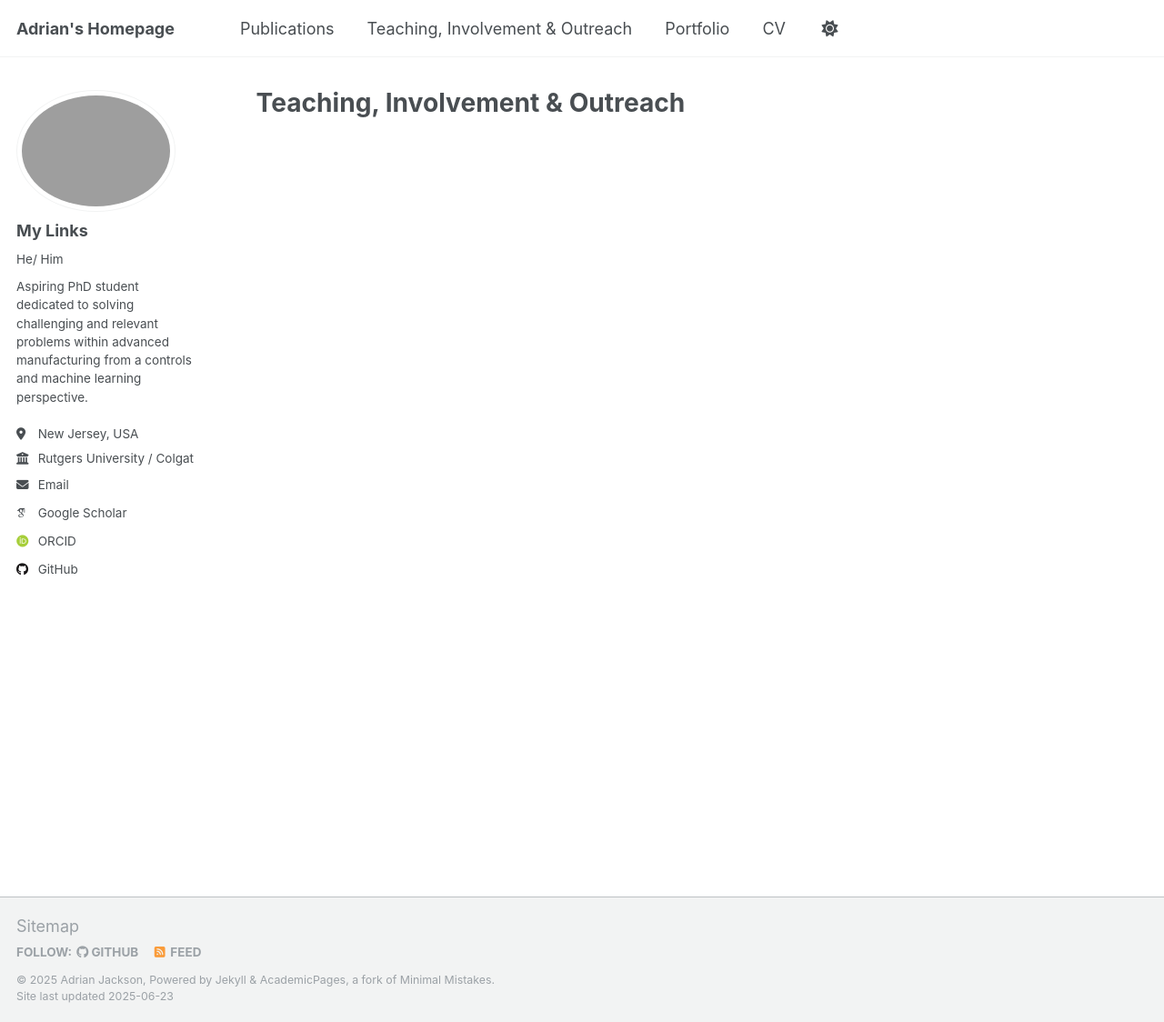
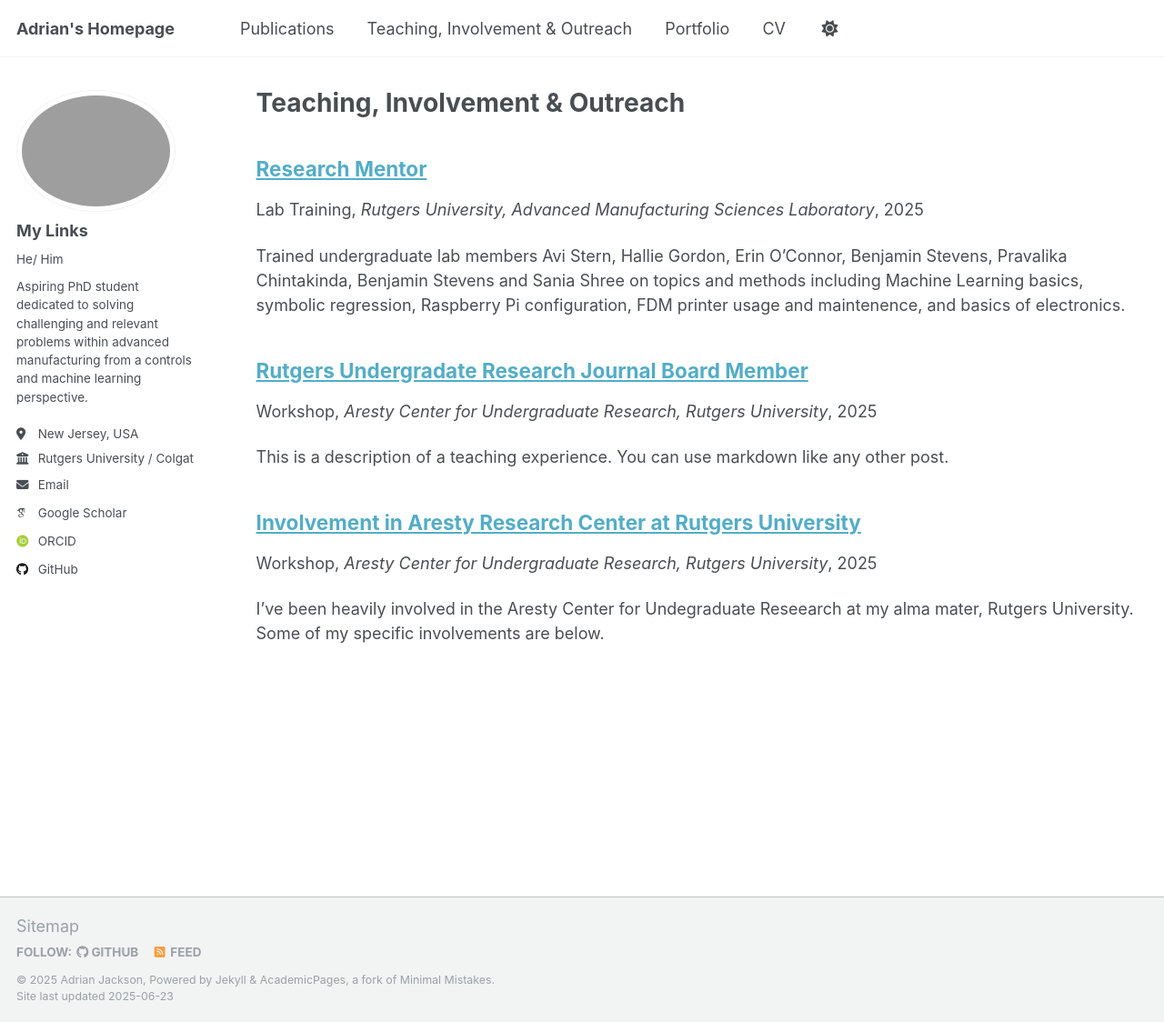
Before and after one commit to adrian-jackson/adrian-jackson.github.io, a Jekyll site: the page built from _pages/teaching.html, in a window 1280 px wide and 1124 px high. Shown: the whole window at 91% size. Built offline with Jekyll 4.4.1, drawn with Linux system fonts in a browser that asks for light colours; some web fonts are replaced; a file with an impossible date is left out.

Commit message:
teaching & talks

```diff
--- a/_teaching/2022-UG-mentor.md
+++ b/_teaching/2022-UG-mentor.md
@@ -4,11 +4,10 @@ collection: teaching
 type: "Lab Training"
 permalink: /teaching/2022-UG-mentor
 venue: "Rutgers University, Advanced Manufacturing Sciences Laboratory"
-date: '2022 - Present'
+date_range: '2022 - Present'
 location: "New Brunswick, USA"
 ---
 
-Trained undergraduate lab members Avi Stern, Hallie Gordon, Erin O'Connor, Benjamin Stevens, Pravalika Chintakinda, Benjamin Stevens and Sania Shree on topics and methods including Machine Learning basics, symbolic regression, Raspberry Pi configuration, FDM printer usage and maintainence, and basics of electronics.
+Trained undergraduate lab members Avi Stern, Hallie Gordon, Erin O'Connor, Benjamin Stevens, Pravalika Chintakinda, Benjamin Stevens and Sania Shree on topics and methods including Machine Learning basics, symbolic regression, Raspberry Pi configuration, FDM printer usage and maintenence, and basics of electronics.
 
-Heading 1
-======
+# Heading 1
```
Also changed, not shown: _includes/archive-single-talk.html (+9 -1 lines), _teaching/2022-Aresty.md (+1 -1 lines), _teaching/2022-RURJ.md (+1 -1 lines), _teaching/2023-MATLAB.md (added, +15 -0 lines).
